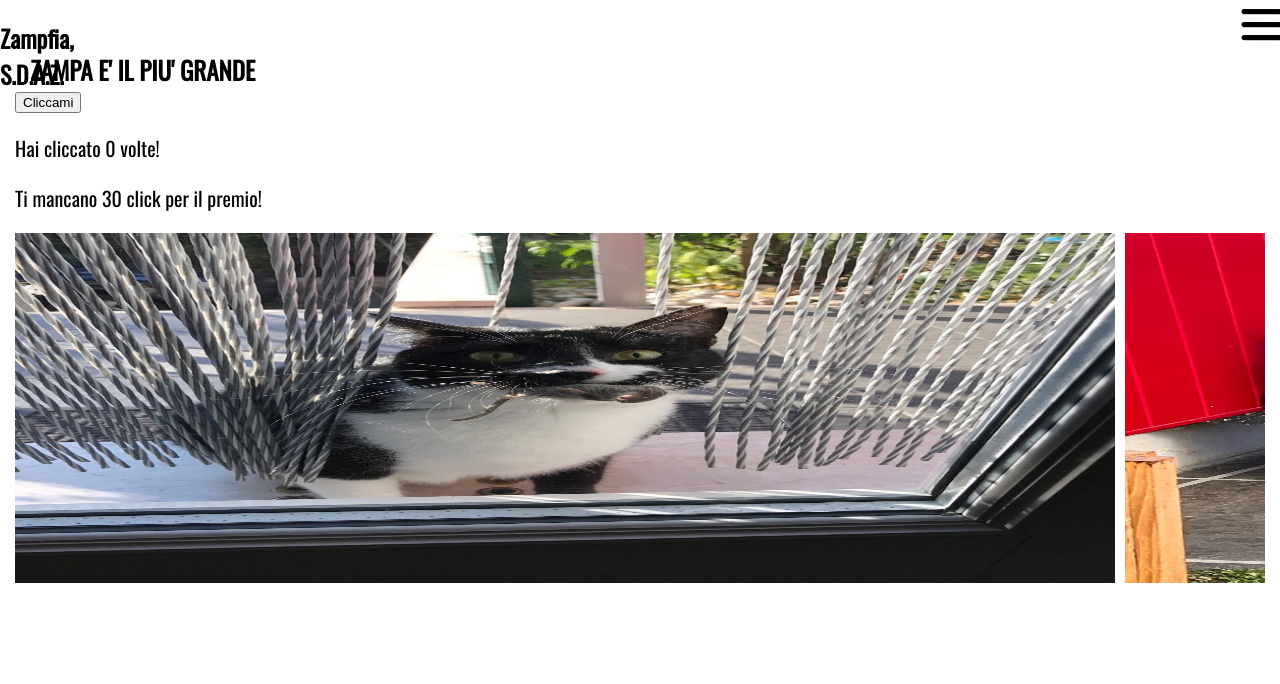
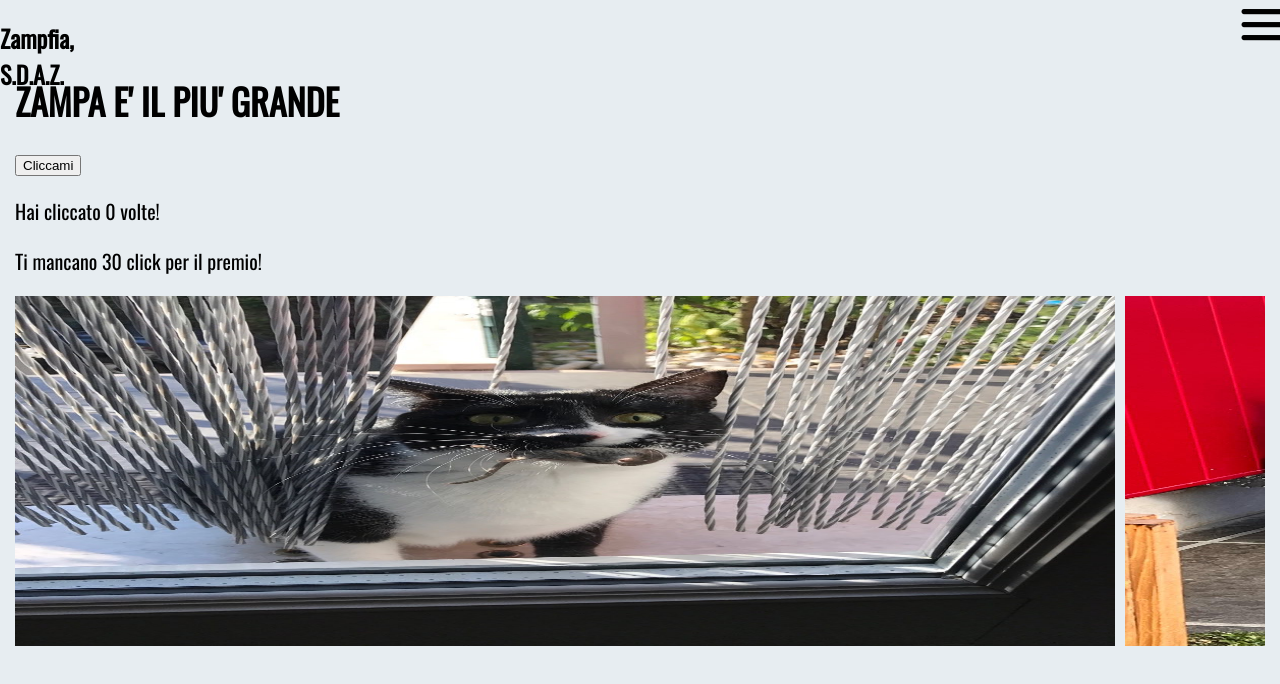
Before and after one commit to zampfia/zampfia.github.io, a Next.js app: page / in a window 1280 px wide. Shown: the top 684 px of the page. Built offline with nearby package versions, Linux system fonts and the light colour scheme.

Commit message:
Added color
[skip ci]

```diff
--- a/app/styles/layout.css
+++ b/app/styles/layout.css
@@ -14,9 +14,15 @@
     display: flex;
     flex-direction: row;
     height: 50px;
+    justify-items: center;
+    width: 100%;
 }
 
-.title {
+.navbar {
+    background-color: rgb(160, 189, 209);
+}
+
+.titlebar {
     font-size: 25px;
     font-weight: bold;
     margin-left: 15px;
@@ -24,6 +30,10 @@
     margin-bottom: auto;
 }
 
+body {
+    background-color: rgb(231, 237, 241);
+}
+
 .margin {
     margin-left: 15px;
     margin-right: 15px;
```
